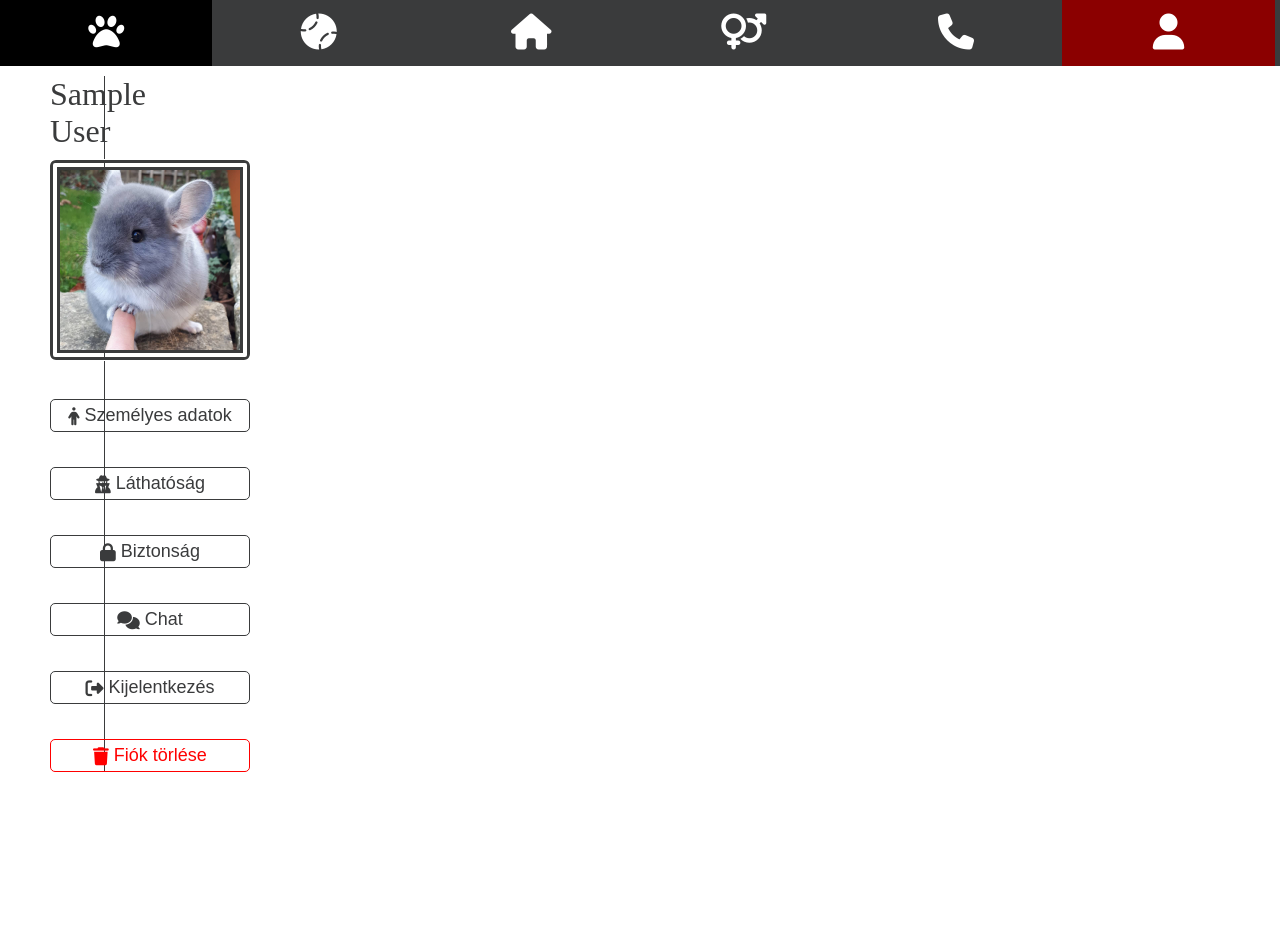
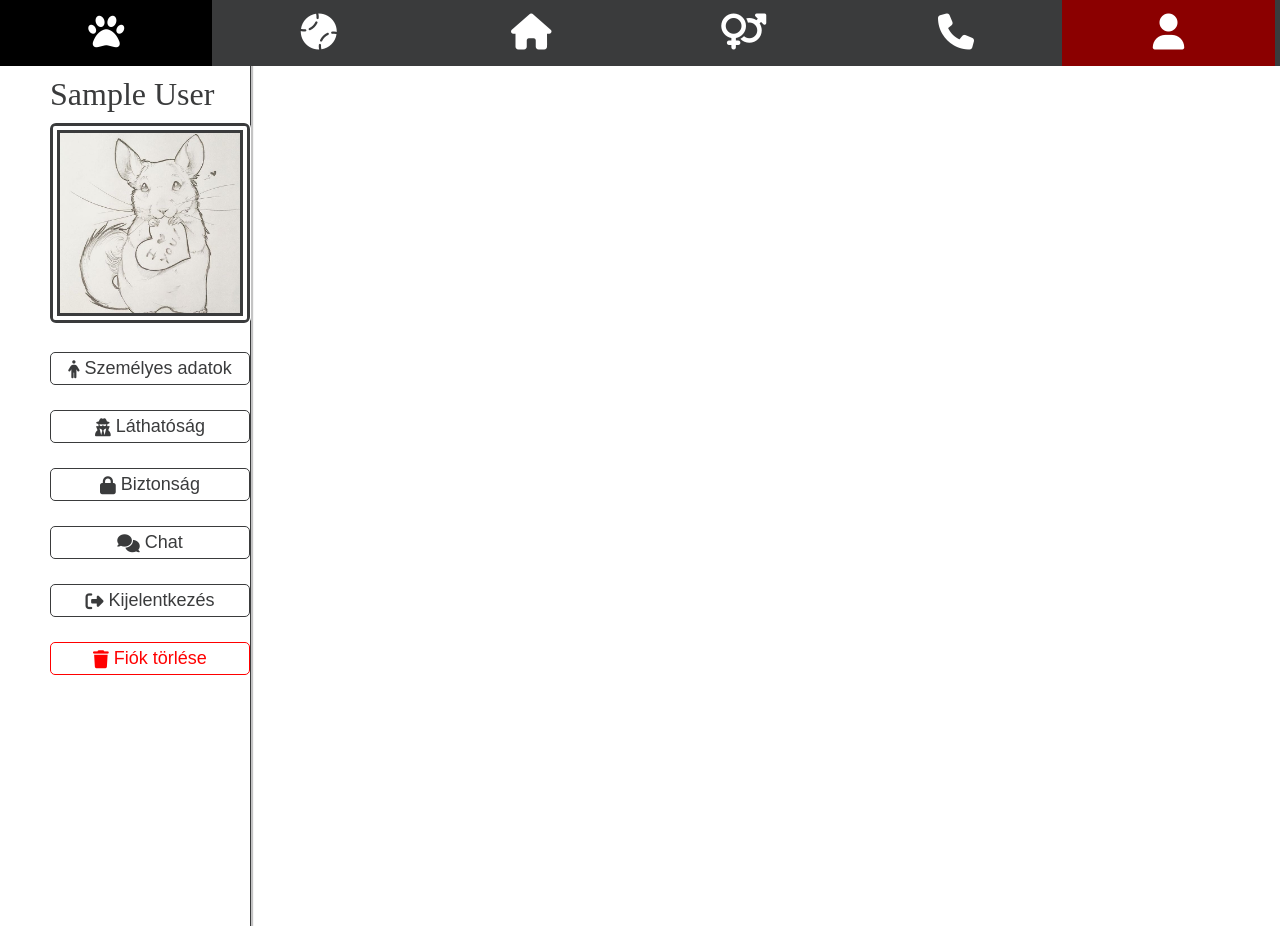
Before and after one commit to Bal500/Kisallatkereskedes, a PHP site: page /user.php in a window 1280 px wide. Run offline with PHP 8.4, Linux system fonts and the light colour scheme; the visitor is signed in with stand-in values (Sample User, id 1).

Commit message:
interface improved

```diff
--- a/CSS/userinter.css
+++ b/CSS/userinter.css
@@ -6,6 +6,12 @@
     font-size: 15px;
     border-right: 1px solid #3A3B3C;
     margin-right: 1175px;
+    position: sticky;
+    position: -webkit-sticky;
+    height: 100%;
+    border-right: 1px solid #3A3B3C;
+    box-shadow: 2px 0 1px rgba(58, 59, 60, 0.3);
+    position: fixed;
 }
 
 .user_data {
@@ -41,7 +47,7 @@
     display: flex;
     justify-content: center;
     align-items: center;
-    margin-top: 35px;
+    margin-top: 25px;
 }
 
 .defaultbtn {
--- a/user.php
+++ b/user.php
@@ -41,7 +41,7 @@
                 echo $_SESSION["name"];
             ?>
         </div>
-        <img id="pp" src="./assets/kepek/user/defaultPP2.jpg" alt="profilkep" width="200" height="200">
+        <img id="pp" src="./assets/kepek/user/defaultPP.jpg" alt="profilkep" width="200" height="200">
 
         <div class="buttons">
             <button class="defaultbtn"><i class="fa-solid fa-person"></i><span>Személyes adatok</span></button>
```
